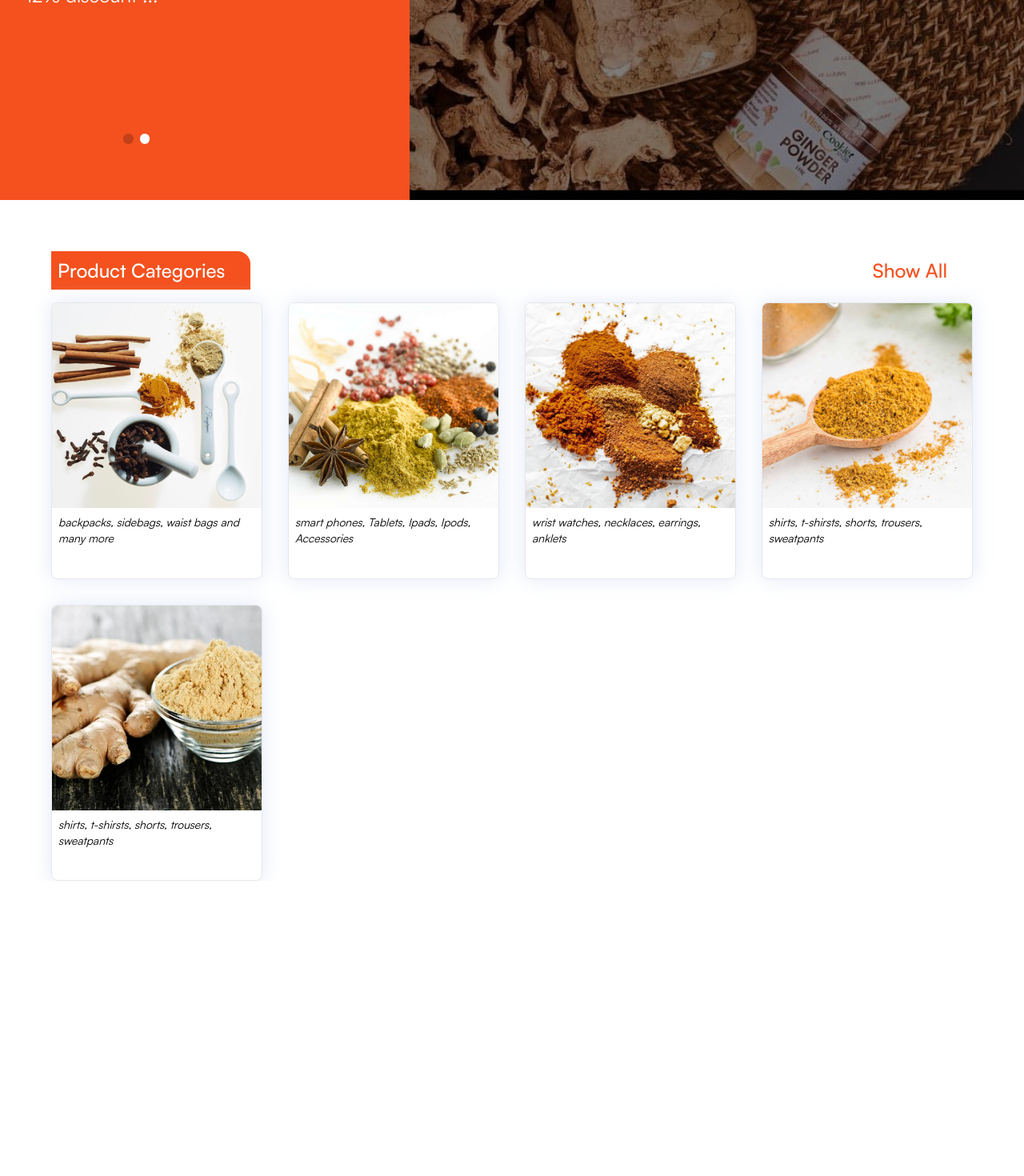
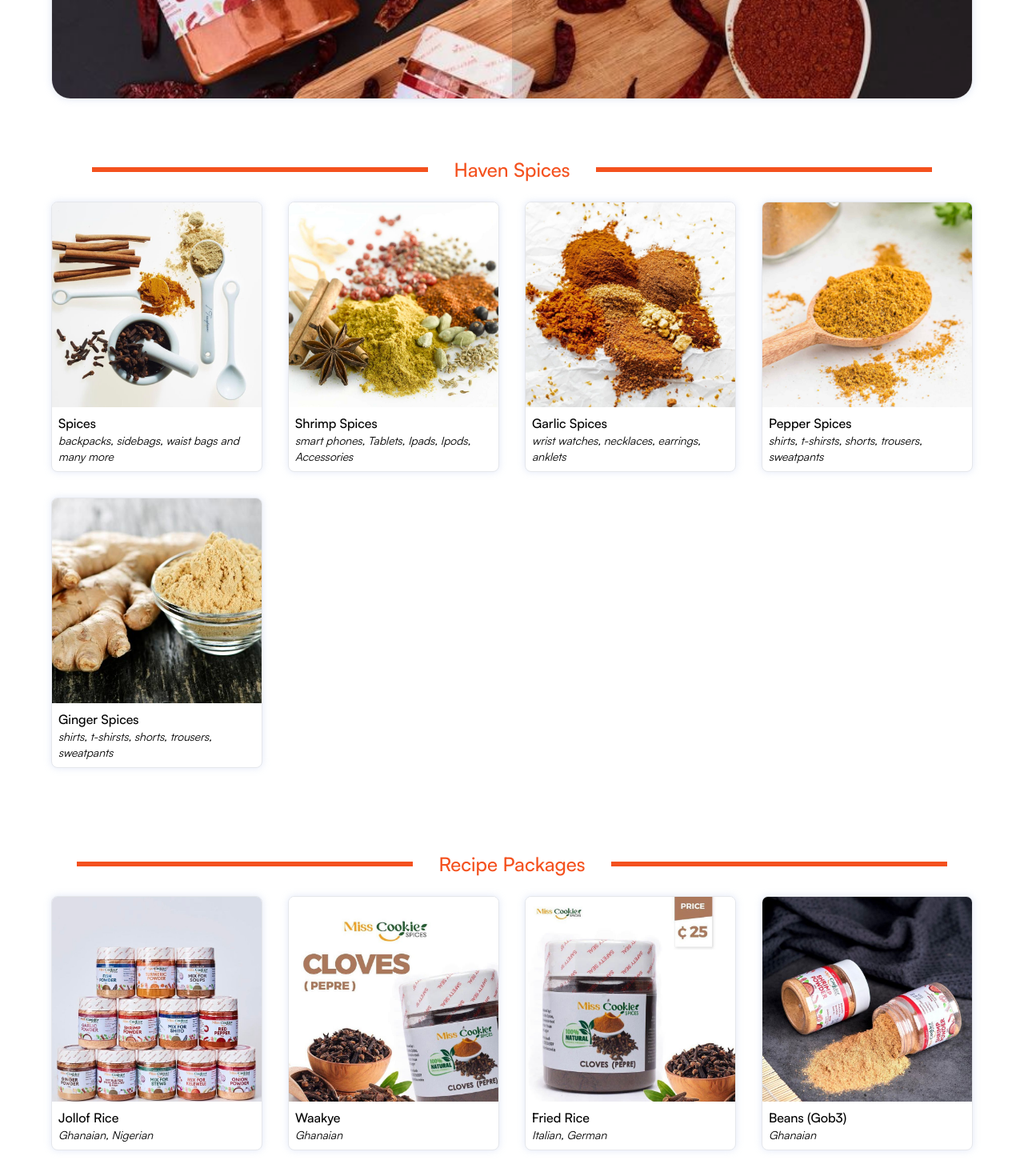
Before and after one commit to Wonder-sam/gree-commerce, a React (Create React App) app: page /gree-commerce/Explore in a window 1280 px wide. Shown: the part 498-1968 px from the top of the page at 80% size. Before the commit the page ends 1599 px from the top, so only its background shows below. Built offline with nearby package versions, Linux system fonts and the light colour scheme; no server answers.

Commit message:
add and style recipe section

```diff
--- a/src/App.js
+++ b/src/App.js
@@ -1,64 +1,84 @@
-
-import { Navigation, Pagination, Scrollbar, A11y, Autoplay } from 'swiper';
+import React from 'react'
+import { Navigation, Scrollbar, A11y } from 'swiper';
 import { Swiper, SwiperSlide } from 'swiper/react';
 import './App.css';
 import 'swiper/css';
-import 'swiper/css/pagination';
-import { caro, categories } from './dummydata';
+import 'swiper/css/navigation';
+import { caro } from './dummydata';
+import { Link, useLoaderData } from 'react-router-dom';
 
 function App() {
+  const categories = useLoaderData();
+
   return (
-    <div className="w-full">
+    <div className="w-[90%] self-center">
       <Swiper
-        // install Swiper modules
-        modules={[Navigation, Pagination, Scrollbar, A11y, Autoplay]}
+        modules={[Navigation, Scrollbar, A11y]}
         spaceBetween={0}
         slidesPerView={1}
         autoplay={{
           delay: 5000
         }}
+        className="w-full rounded-3xl border border-gray shadow-[0px_0px_10px_rgba(217,225,244,0.8)]"
         loop={true}
-        navigation
-        pagination={{ clickable: true }}
+        navigation={true}
         scrollbar={{ draggable: true }}
         onSwiper={(swiper) => console.log(swiper)}
         onSlideChange={() => console.log('slide change')}
-    >
+      >
         {
          caro.map((car, index)=>(
             <SwiperSlide key={index}>
               <div className='relative flex items-center bg-[rgba(244,81,30,0.07)] w-full'>
-                <div className='fixed top-0 right-0 left-[40%] bottom-0 bg-[rgb(0,0,0,0.5)]'></div>
-                <div className='w-[40%] flex flex-col justify-center align-center h-[80vh] bg-[#F4511E] text-white px-8 py-12'>
-                  <p className='font-[SatoshiBold] text-4xl leading-[4rem]'>{car.title}</p>
-                  <p className='font-[SatoshiRegular] text-2xl'>{car.info}</p>
-                </div>
-                <img src={car.img} className="object-cover w-[60%] h-[80vh]" alt={car.alt} />
+                <div className='fixed top-0 right-0 left-[50%] bottom-0 bg-[rgb(0,0,0,0.1)]'></div>
+                <img src={car.img} className="object-cover w-full xl:h-[40vw] h-[80vw]" alt={car.alt} />
               </div>
             </SwiperSlide>
           ))
         }
       </Swiper>
 
-      <div className='mt-16 px-[5%]'>
-        <div className='flex justify-between'>
-          <div className='bg-[#F4511E] rounded-tr-2xl w-fit pl-2 pr-8 py-2 mb-4'>
-            <p className='font-[SatoshiVariable] text-[600] text-white md:text-lg xl:text-2xl'>Product Categories</p>
-          </div>
-          <div className=' rounded-tl-2xl w-fit pl-2 pr-8 py-2 mb-4'>
-            <p className='font-[SatoshiVariable] text-[600] text-[#F4511E] md:text-lg xl:text-2xl'>Show All</p>
-          </div>
+      <div className='mt-8 xl:mt-16 pb-8'>
+        <div className='w-full pl-2 pr-2 py-2 mb-4 flex justify-center items-center'>
+          <div className='w-[20%] xl:w-[37%] bg-[#F4511E] h-[0.5vw]'/>
+          <p className='font-[SatoshiVariable] text-[600] font-medium text-[#F4511E] md:text-lg xl:text-2xl mx-8'>Haven Spices</p>
+          <div className='w-[20%] xl:w-[37%] bg-[#F4511E] h-[0.5vw]'/>
         </div>
         <div className='grid grid-cols-2 md:grid-cols-3 lg:grid-cols-4 gap-y-8 gap-x-8'>
           {
-            categories.map((cat,index)=>(
-              <div key={index} className=' h-[55vw] md:h-[40vw] lg:h-[30vw] xl:h-[27vw] bg-white rounded-lg overflow-hidden border border-gray shadow-[0px_0px_25px_rgba(217,225,244,0.76)]'>
-                <img src={cat.img} className="object-cover w-full h-[38vw] md:h-[25vw] lg:h-[21vw] xl:h-[20vw] shrink-0 grow-0" alt=''/>
-                <div className="px-2 pt-2">
-                  <p className='font-[SatoshiVariable] text-[600]'>{cat.name}</p>
-                  <p className='text-sm font-[SatoshiRegular] text-red italic'>{cat.description}</p>
+            categories[0].map((cat,index)=>(
+              <Link to={`/Product/spices/${index}`}>
+                <div key={index} className='h-fit pb-2 bg-white rounded-lg overflow-hidden border border-gray shadow-[0px_0px_10px_rgba(217,225,244,0.76)]'>
+                  <img src={cat.img} className="object-cover w-full aspect-square md:h-[25vw] lg:h-[21vw] xl:h-[20vw] shrink-0 grow-0" alt=''/>
+                  <div className="px-2 pt-2">
+                    <p className='font-[SatoshiVariable] text-[600]'>{cat.category}</p>
+                    <p className=' text-xs sm:text-sm font-[SatoshiRegular] w-[10em] italic w-full max-h-[3em] text-ellipsis overflow-hidden'>{cat.description}</p>
+                  </div>
                 </div>
-              </div>
+              </Link>
+            ))
+          }
+        </div>
+      </div>
+
+      <div className='mt-8 xl:mt-16 pb-8'>
+        <div className='w-full pl-2 pr-2 py-2 mb-4 flex justify-center items-center'>
+          <div className='w-[20%] xl:w-[37%] bg-[#F4511E] h-[0.5vw]'/>
+          <p className='font-[SatoshiVariable] text-[600] font-medium text-[#F4511E] md:text-lg xl:text-2xl mx-8'>Recipe Packages</p>
+          <div className='w-[20%] xl:w-[37%] bg-[#F4511E] h-[0.5vw]'/>
+        </div>
+        <div className='grid grid-cols-2 md:grid-cols-3 lg:grid-cols-4 gap-y-8 gap-x-8'>
+          {
+            categories[1].map((cat,index)=>(
+              <Link to={`/Product/recipes/${index}`}>
+                <div key={index} className='h-fit pb-2 bg-white rounded-lg overflow-hidden border border-gray shadow-[0px_0px_10px_rgba(217,225,244,0.76)]'>
+                  <img src={cat.img} className="object-cover w-full aspect-square md:h-[25vw] lg:h-[21vw] xl:h-[20vw] shrink-0 grow-0" alt=''/>
+                  <div className="px-2 pt-2">
+                    <p className='font-[SatoshiVariable] text-[600]'>{cat.recipe}</p>
+                    <p className=' text-xs sm:text-sm font-[SatoshiRegular] w-[10em] italic w-full max-h-[3em] text-ellipsis overflow-hidden'>{cat.origin}</p>
+                  </div>
+                </div>
+              </Link>
             ))
           }
         </div>
```
